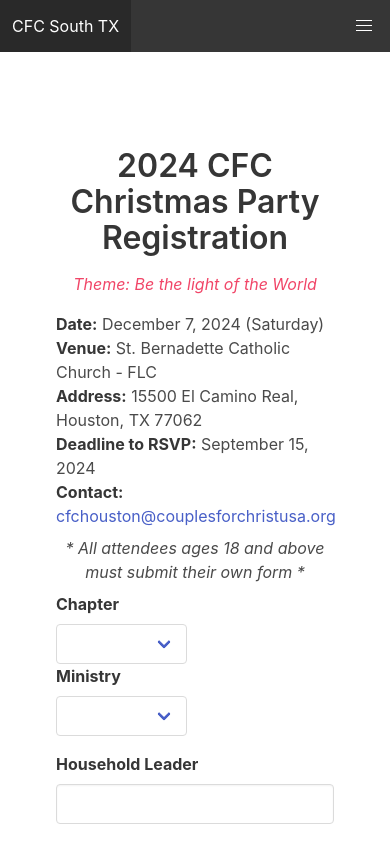
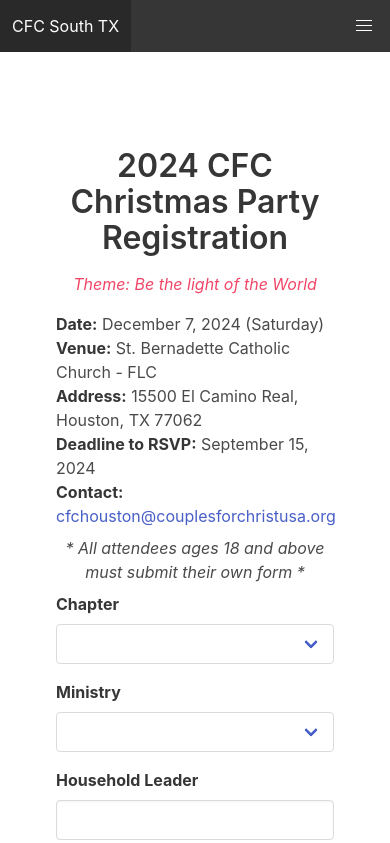
Before and after one commit to joshbatac/couples_for_christ_houston, a Vue app in the folder frontend/: page /register in a window 390 px wide. Shown: the top 843 px of the page. Built offline with nearby package versions, Linux system fonts and the light colour scheme.

Commit message:
mobile changes

```diff
--- a/frontend/src/views/RegistrationPage.vue
+++ b/frontend/src/views/RegistrationPage.vue
@@ -15,7 +15,7 @@
     <form @submit.prevent="submitForm">
       <div class="field">
         <label class="label">Chapter</label>
-            <div class="">
+        <div class="control">
           <div class="select is-fullwidth">
             <select v-model="chapter" id="chapter" required>
               <option v-for="option in chapterOptions" :key="option.value" :value="option.value">
@@ -23,20 +23,18 @@
               </option>
             </select>
           </div>
-
-
+        </div>
+      </div>
 
       <div class="field">
         <label class="label">Ministry</label>
-            <div class="">
+        <div class="control">
           <div class="select is-fullwidth">
             <select v-model="ministry" id="ministry" required>
               <option v-for="option in ministryOptions" :key="option.value" :value="option.value">
                 {{ option.label }}
               </option>
             </select>
-              </div>
-            </div>
           </div>
         </div>
       </div>
@@ -384,26 +382,18 @@
   margin-bottom: 1rem;
 }
 
-/* Input and Select Box Styles */
+/* Set width of all form elements to 80% of the page width */
 .input,
 .select {
   width: 100%;
-  box-sizing: border-box;
+  box-sizing: border-box; /* Ensure padding and border are included in the width */
+
 }
 
-/* Ensure Drop-down Boxes Are The Same Size */
-.select {
-  width: calc(50% - 0.5rem); /* Adjust width as needed */
-}
-
-/* Align Input and Select Boxes on the Same Row */
-.is-half {
-  display: inline-block;
-  width: calc(50% - 0.5rem);
-}
-
-.is-full {
-  width: 100%;
+/* Align the form fields to be centered within the container */
+.control {
+  margin-left: auto;
+  margin-right: auto;
 }
 
 /* Guest Fields Styles */
```
Lines whose indentation alone changed are shown as unchanged.
